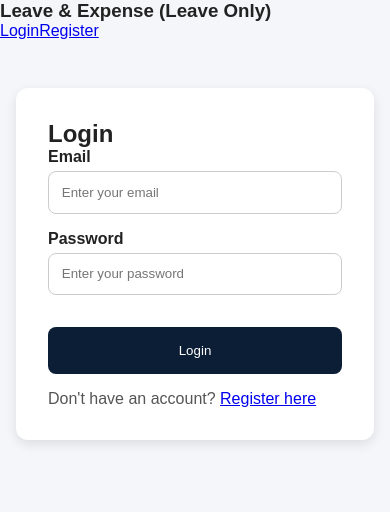
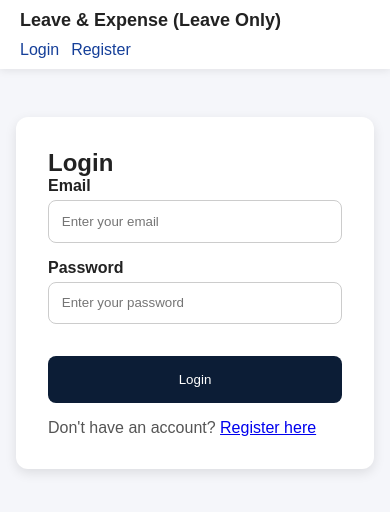
Before and after one commit to Gowthamsenthil-22/leave_sys, a React app in the folder frontend/: page /login in a window 390 px wide. Shown: the top 512 px of the page. Built offline with nearby package versions, Linux system fonts and the light colour scheme; the HTML template or start-up script is replaced by a standard one.

Commit message:
Update global.css

```diff
--- a/frontend/src/styles/global.css
+++ b/frontend/src/styles/global.css
@@ -111,3 +111,88 @@ body {
   margin-top: 1rem;
   color: #555;
 }
+
+/* NAVBAR STYLING */
+.navbar {
+  width: 100%;
+  background: #ffffff;
+  padding: 10px 20px;
+  box-shadow: 0 2px 8px rgba(0,0,0,0.08);
+  display: flex;
+  justify-content: space-between;
+  align-items: center;
+  position: sticky;
+  top: 0;
+  z-index: 100;
+}
+
+.nav-logo {
+  font-size: 18px;
+  font-weight: 600;
+  margin-right: 20px;
+}
+
+.nav-left {
+  display: flex;
+  align-items: center;
+  gap: 20px;
+}
+
+.nav-links {
+  display: flex;
+  gap: 16px;
+}
+
+.nav-links a {
+  text-decoration: none;
+  font-size: 15px;
+  color: #333;
+  font-weight: 500;
+}
+
+.nav-links a:hover {
+  color: #153f99;
+}
+
+.nav-right {
+  display: flex;
+  gap: 12px;
+  align-items: center;
+}
+
+.logout-btn {
+  background: #0b1e35;
+  color: white;
+  border: none;
+  padding: 6px 16px;
+  border-radius: 6px;
+  cursor: pointer;
+}
+
+.logout-btn:hover {
+  background: #112a4d;
+}
+
+.auth-link {
+  text-decoration: none;
+  color: #153f99;
+  font-weight: 500;
+}
+
+.auth-link:hover {
+  text-decoration: underline;
+}
+
+/* Mobile responsive */
+@media (max-width: 768px) {
+  .navbar {
+    flex-direction: column;
+    align-items: flex-start;
+    gap: 10px;
+  }
+
+  .nav-links {
+    flex-wrap: wrap;
+    gap: 10px;
+  }
+}
```
